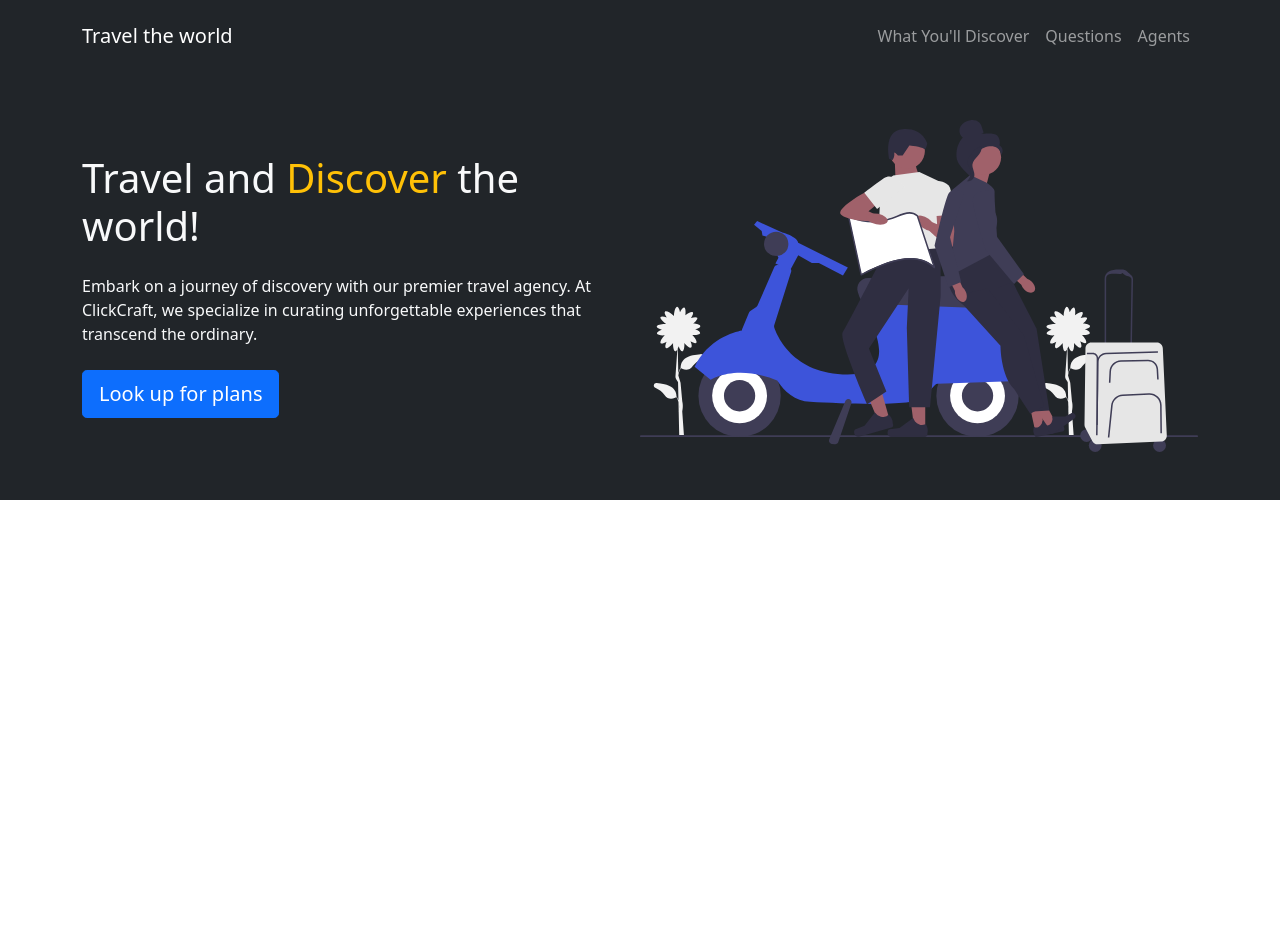
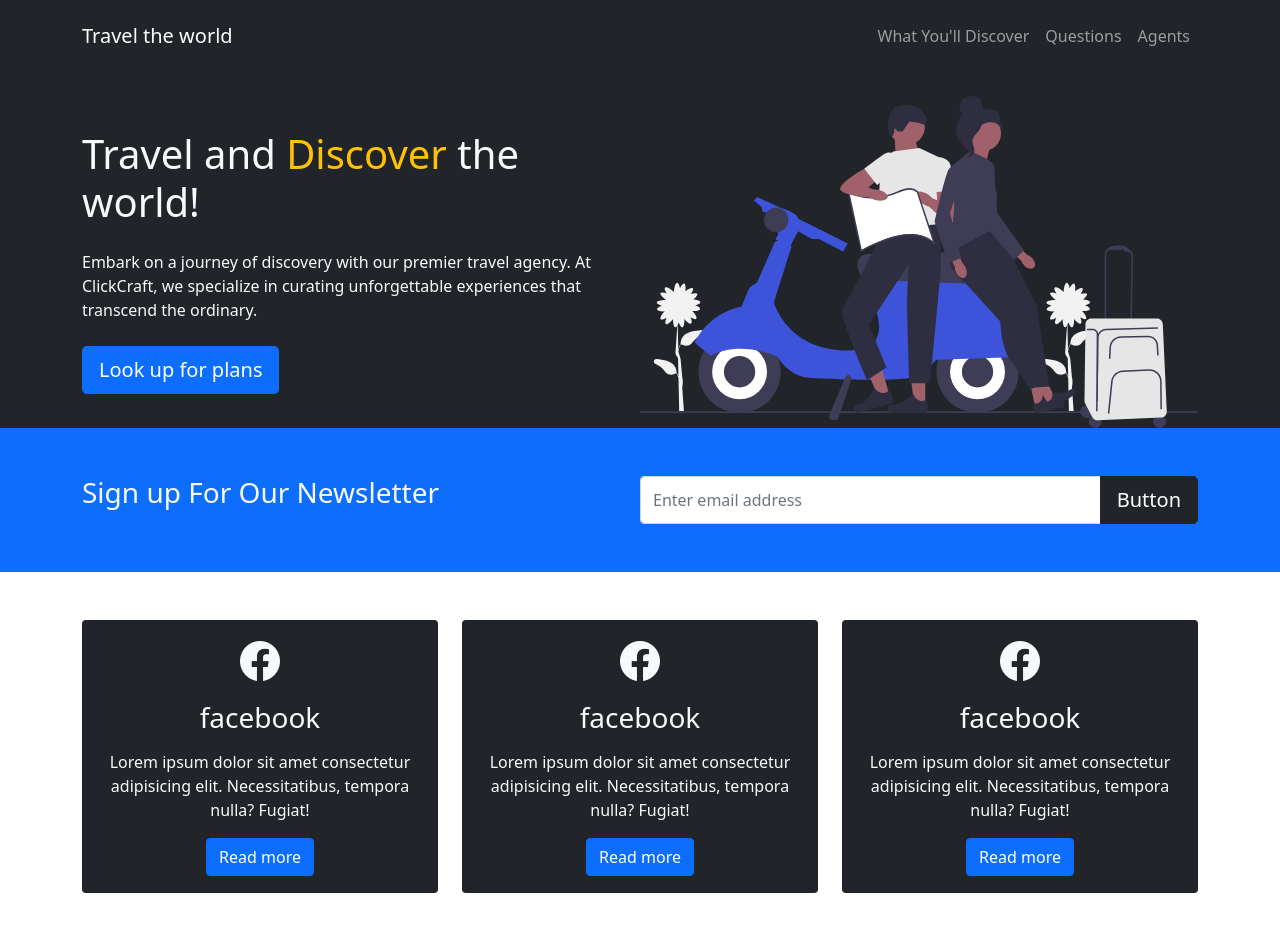
Before and after one commit to Carlos2902/web-design-bootsrap, a plain HTML site: page index.html in a window 1280 px wide. Before the commit the page ends 800 px from the top, so only its background shows below. Drawn offline with nearby package versions, Linux system fonts and the light colour scheme.

Commit message:
Grid boxes added

```diff
--- a/index.html
+++ b/index.html
@@ -9,6 +9,11 @@
       integrity="sha384-+0n0xVW2eSR5OomGNYDnhzAbDsOXxcvSN1TPprVMTNDbiYZCxYbOOl7+AMvyTG2x"
       crossorigin="anonymous"
     />
+    <link
+      rel="stylesheet"
+      href="https://cdn.jsdelivr.net/npm/bootstrap-icons@1.3.0/font/bootstrap-icons.css"
+    />
+
     <link rel="stylesheet" href="./styles.css" />
     <title>Bootstrap Web</title>
   </head>
@@ -45,8 +50,10 @@
     </nav>
 
     <!-- Showcase -->
-                                            <!-- from sm to up, align to the start -->
-    <section class="bg-dark text-light p-5 text-center text-sm-start">
+    <!-- from sm to up, align to the start -->
+    <section
+      class="bg-dark text-light p-5 p-lg-0 pt-lg-4 text-center text-sm-start"
+    >
       <div class="container">
         <!-- flexbox class breakpoint: small screens -->
         <div class="d-sm-flex align-items-center justify-content-between">
@@ -57,15 +64,90 @@
             <!-- my for margin in the y plane -->
             <p class="my-4">
               Embark on a journey of discovery with our premier travel agency.
-              At ClickCraft, we specialize in curating unforgettable
-              experiences that transcend the ordinary.
+              At ClickCraft, we specialize in curating unforgettable experiences
+              that transcend the ordinary.
             </p>
-            <button class="btn btn-primary btn-lg">
-                Look up for plans
-            </button>
+            <button class="btn btn-primary btn-lg">Look up for plans</button>
           </div>
           <!-- Class to bound img into container -->
-          <img class="img-fluid w-50 d-none d-sm-block" src="./travel.svg" alt=""  />
+          <img
+            class="img-fluid w-50 d-none d-sm-block"
+            src="./travel.svg"
+            alt=""
+          />
+        </div>
+      </div>
+    </section>
+
+    <!-- Newsletter -->
+    <section class="bg-primary text-light p-5">
+      <div class="container">
+        <div class="d-md-flex justify-content-between align-items-start">
+          <h3 class="mb-3 mb-md-0">Sign up For Our Newsletter</h3>
+
+          <div class="input-group news-input">
+            <input
+              type="text"
+              class="form-control"
+              placeholder="Enter email address"
+              aria-label="Email address"
+              aria-describedby="button-addon2"
+            />
+            <button class="btn btn-dark btn-lg" type="button">Button</button>
+          </div>
+        </div>
+      </div>
+    </section>
+
+    <!-- Grid boxes -->
+    <section class="p-5">
+      <div class="container">
+        <div class="row text-center">
+          <div class="col-md">
+            <div class="card bg-dark text-light">
+              <div class="card-body text-center">
+                <div class="h1 mb-3">
+                  <i class="bi bi-facebook"> </i>
+                </div>
+                <h3 class="card-title mb-3">facebook</h3>
+                <p class="card-text">
+                  Lorem ipsum dolor sit amet consectetur adipisicing elit.
+                  Necessitatibus, tempora nulla? Fugiat!
+                </p>
+                <a href="" class="btn btn-primary">Read more</a>
+              </div>
+            </div>
+          </div>
+          <div class="col-md">
+            <div class="card bg-dark text-light my-5 my-sm-0">
+                <div class="card-body text-center">
+                  <div class="h1 mb-3">
+                    <i class="bi bi-facebook"> </i>
+                  </div>
+                  <h3 class="card-title mb-3">facebook</h3>
+                  <p class="card-text">
+                    Lorem ipsum dolor sit amet consectetur adipisicing elit.
+                    Necessitatibus, tempora nulla? Fugiat!
+                  </p>
+                  <a href="" class="btn btn-primary">Read more</a>
+                </div>
+              </div>
+          </div>
+          <div class="col-md">
+            <div class="card bg-dark text-light">
+                <div class="card-body text-center">
+                  <div class="h1 mb-3">
+                    <i class="bi bi-facebook"> </i>
+                  </div>
+                  <h3 class="card-title mb-3">facebook</h3>
+                  <p class="card-text">
+                    Lorem ipsum dolor sit amet consectetur adipisicing elit.
+                    Necessitatibus, tempora nulla? Fugiat!
+                  </p>
+                  <a href="" class="btn btn-primary">Read more</a>
+                </div>
+              </div>
+          </div>
         </div>
       </div>
     </section>
--- a/styles.css
+++ b/styles.css
@@ -0,0 +1,5 @@
+@media(min-width: 768px) {
+    .news-input{
+        width: 50%;
+    }
+}
```
